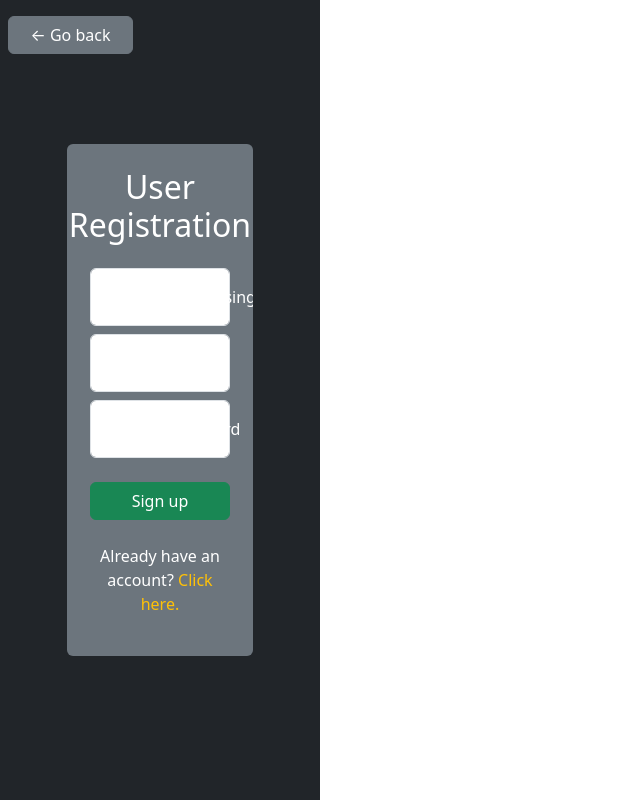
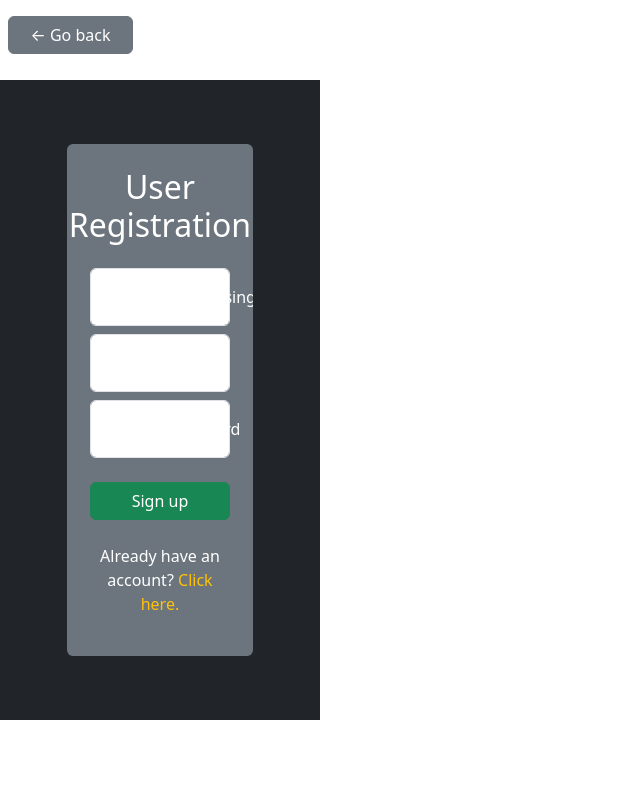
Before and after one commit to nickelcy/CodeAlpha_Social_Media_Platform, a React (Vite) app in the folder frontend/: page /register in a window 1280 px wide. Shown: the whole page, without its empty margins (0-640 px from the left). Built offline with nearby package versions, Linux system fonts and the light colour scheme; no server answers.

Commit message:
Update handling multiple requests

```diff
--- a/frontend/src/components/shared/Login.jsx
+++ b/frontend/src/components/shared/Login.jsx
@@ -35,6 +35,7 @@ const Login = () => {
       setLoginStatus(true);
       navigate("/");
     } catch (error) {
+      setLoading(false);
       alert(error.response.data.message);
       console.error(error);
     }
@@ -43,7 +44,7 @@ const Login = () => {
   return (
     <div
       className="d-flex justify-content-center align-items-center overflow-hidden bg-dark"
-      style={{ width: "100vw", height: "100vh" }}
+      style={{ width: "100vw", height: "80vh" }}
     >
       <button
         className="btn btn-secondary position-absolute top-0 start-0 mx-2 my-3 overflow-y-auto opacity w-100"
--- a/frontend/src/components/shared/Register.jsx
+++ b/frontend/src/components/shared/Register.jsx
@@ -43,6 +43,7 @@ const Register = (props) => {
       navigate("/", { replace: true });
     } catch (error) {
       console.error(error);
+      setLoading(false);
       alert(error.response.data.message || "There was an error registering.");
     }
   };
@@ -50,7 +51,7 @@ const Register = (props) => {
   return (
     <div
       className="row m-0 d-flex justify-content-center align-items-center text-bg-dark"
-      style={{ minHeight: "100vh" }}
+      style={{ minHeight: "80vh" }}
     >
       <button
         className="btn btn-secondary position-absolute top-0 start-0 mx-2 my-3 overflow-y-auto opacity"
--- a/frontend/src/components/user/Upload.jsx
+++ b/frontend/src/components/user/Upload.jsx
@@ -39,6 +39,7 @@ const Upload = (props) => {
         }
       })
     } catch (error) {
+      setLoading(false);
       console.error(error);
     }
   };
```
